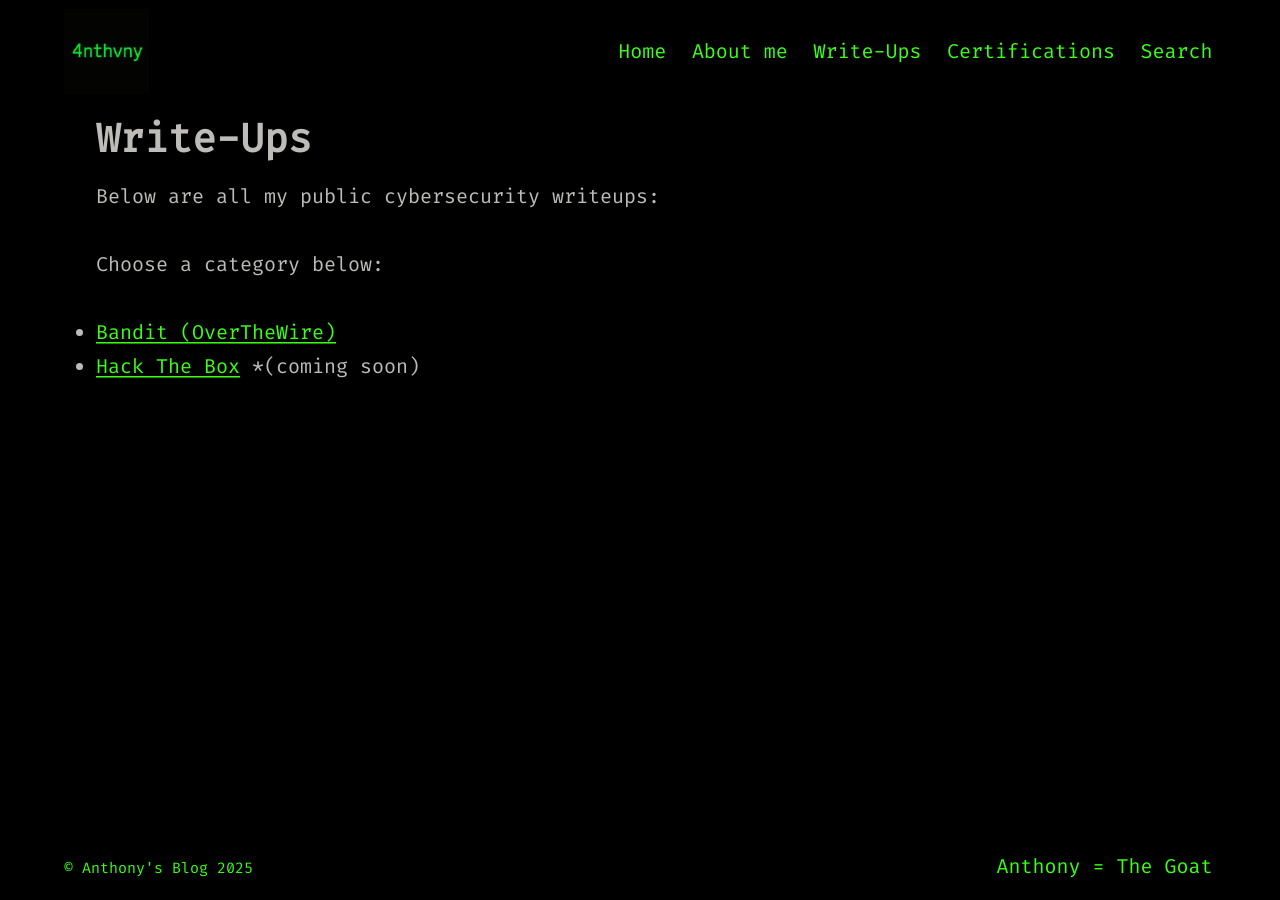
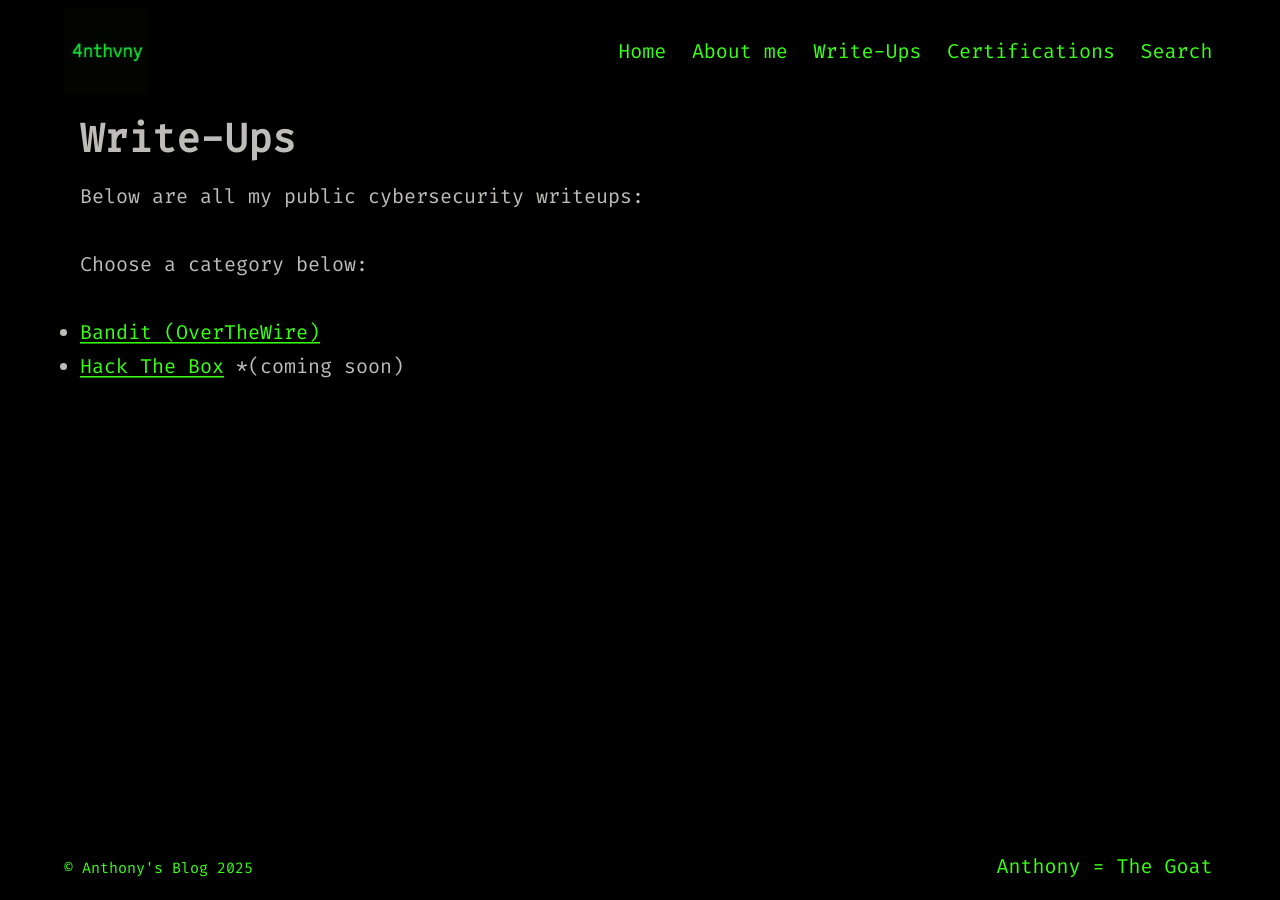
Before and after one commit to 4nthvny/4nthvny.github.io, a Jekyll site: the page built from write-ups.md, in a window 1280 px wide. Built offline with Jekyll 4.4.1, drawn with Linux system fonts in a browser that asks for light colours.

Commit message:
Update site-before-start.html

```diff
--- a/_includes/site-before-start.html
+++ b/_includes/site-before-start.html
@@ -12,8 +12,8 @@
     max-width: none;
     width: 100%;
     margin: 0; /* kill the "centered narrow column" */
-    padding-left: min(4vw, 32px);
-    padding-right: min(4vw, 32px);
+    padding-left: min(2vw, 16px);
+    padding-right: min(2vw, 16px);
   }
 
   /* Mobile: keep it stacked and comfortable */
```
